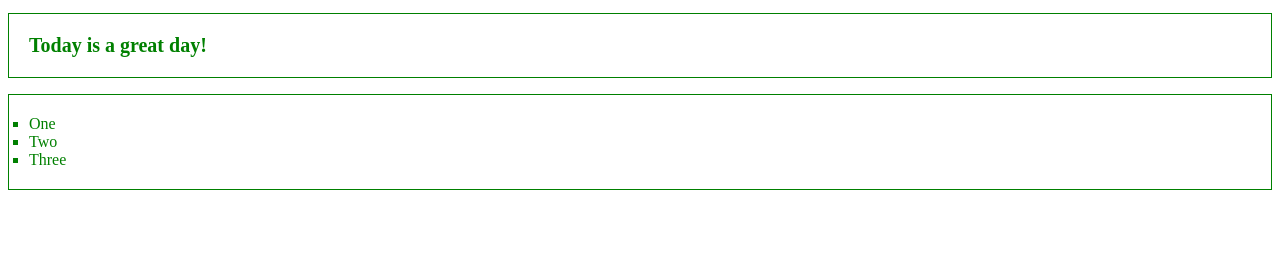
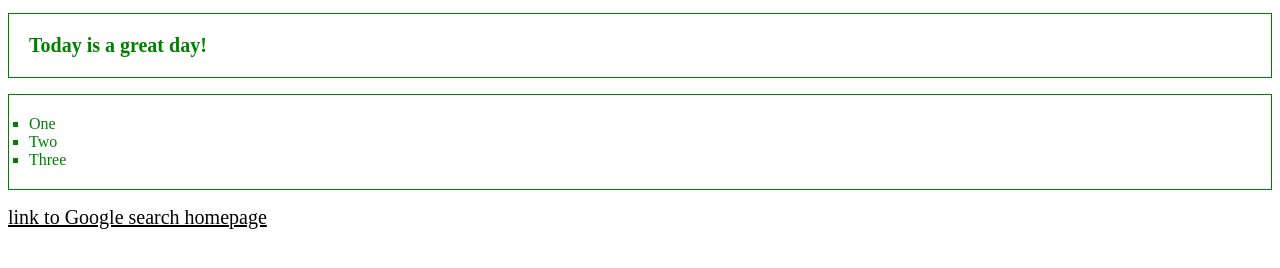
Before and after one commit to Ayanfe88/Playground, a website: page BlogpostAPI/CSS-CLASS/index.html in a window 1280 px wide. Drawn offline with Linux system fonts and the light colour scheme.

Commit message:
In progress

```diff
--- a/BlogpostAPI/CSS-CLASS/index.html
+++ b/BlogpostAPI/CSS-CLASS/index.html
@@ -14,5 +14,6 @@
         <li>Two</li>
         <li>Three</li>
     </ul>
+    <a href="https://google.com" class ="link">link to Google search homepage</a>
 </body>
 </html>
--- a/BlogpostAPI/CSS-CLASS/style.css
+++ b/BlogpostAPI/CSS-CLASS/style.css
@@ -14,3 +14,7 @@ ul{
     padding: 20px;
     border: 1px solid green;
 }
+.link{
+    color: #000000;
+    font-size: 20px;
+}
```
